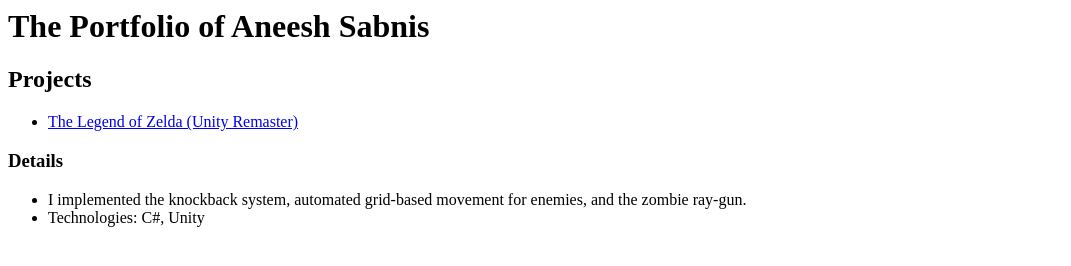
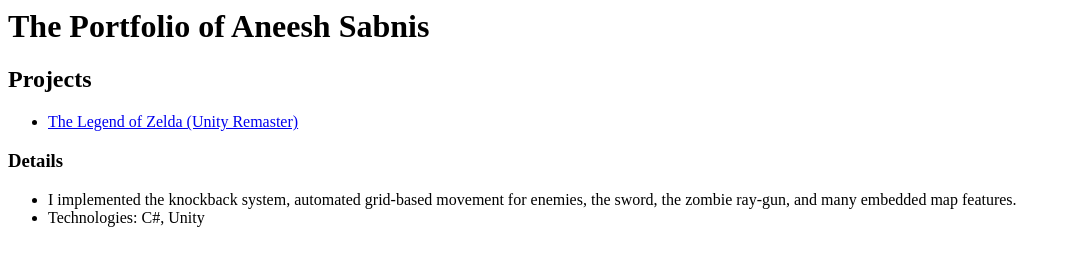
Before and after one commit to asabni/asabni.github.io, a plain HTML site: page index.html in a window 1280 px wide. Shown: the whole page, without its empty margins (0-1071 px from the left). Drawn offline with Linux system fonts and the light colour scheme.

Commit message:
Added more project implementation details

```diff
--- a/index.html
+++ b/index.html
@@ -11,7 +11,7 @@
 <h3>Details</h3>
 
 <ul>
-<li>I implemented the knockback system, automated grid-based movement for enemies, and the zombie ray-gun.</li>
+<li>I implemented the knockback system, automated grid-based movement for enemies, the sword, the zombie ray-gun, and many embedded map features.</li>
 <li>Technologies: C#, Unity</li>
 </ul>
 
```
